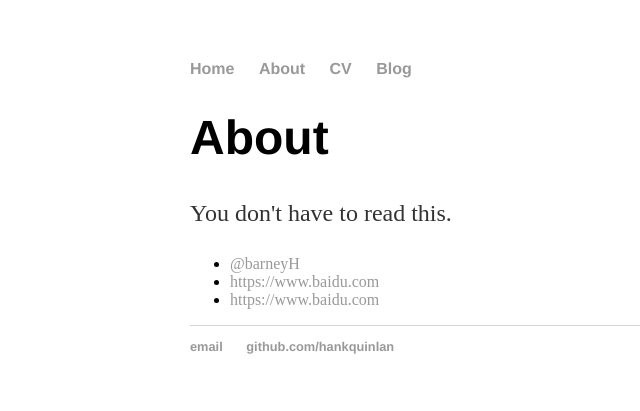
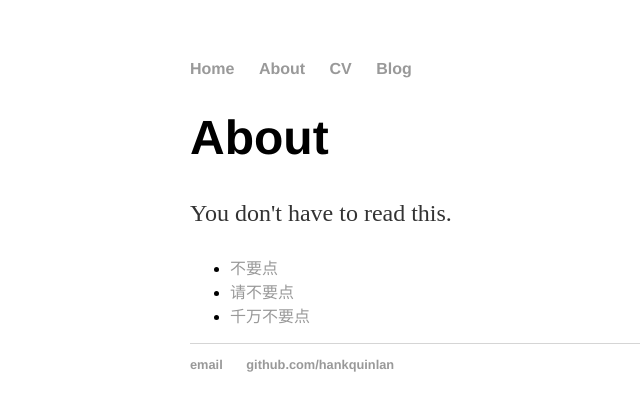
Before and after one commit to barneyH62/barneyH1.github.io, a Jekyll site: the page built from about/index.html, in a window 1280 px wide. Shown: the top 411 px of the page, without its empty margins (2-642 px from the left). Built offline with Jekyll 4.4.1, drawn with Linux system fonts in a browser that asks for light colours.

Commit message:
Update index.html

```diff
--- a/about/index.html
+++ b/about/index.html
@@ -8,8 +8,8 @@ title: About HXH
 			<p>You don't have to read this.</p>
 
 			<ul class="contacts">
-				<li><a href="#">@barneyH</a></li>
-				<li><a href="#">https://www.baidu.com</a></li>
-				<li><a href="#">https://www.baidu.com</a></li>
+				<li><a href="https://finance.yahoo.com/">不要点</a></li>
+				<li><a href="#">请不要点</a></li>
+				<li><a href="#">千万不要点</a></li>
 				</ul>
 		</div>
```
